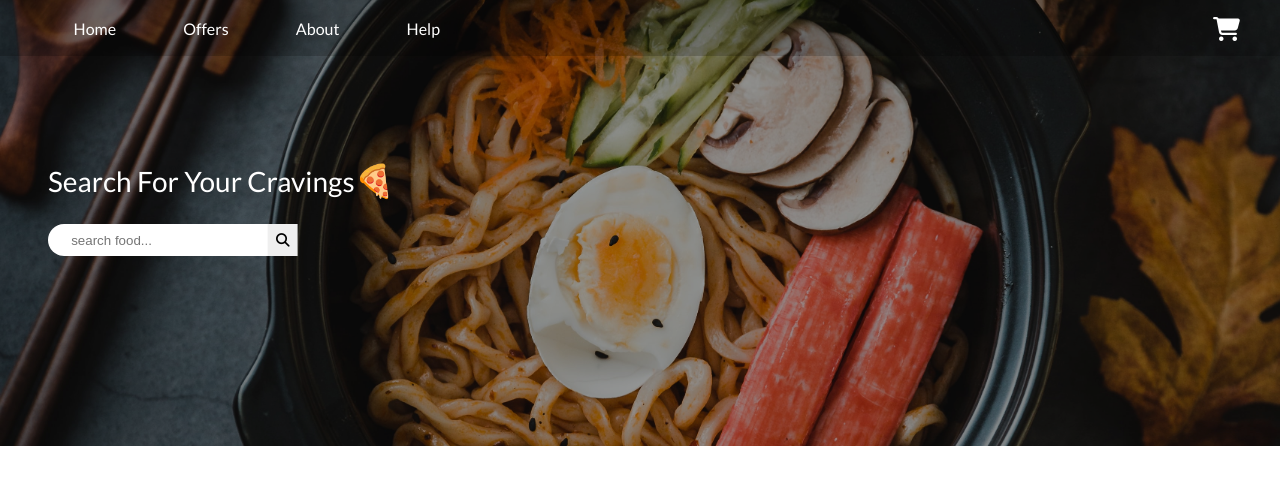
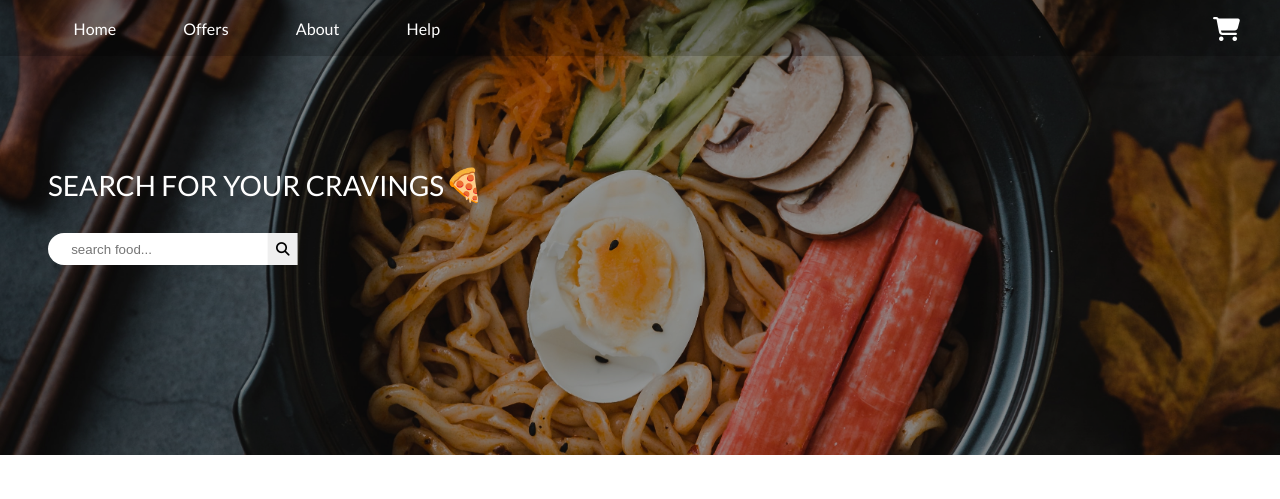
Before and after one commit to preetamvarun/Restaurant-App, a React (Create React App) app: page / in a window 1280 px wide. Shown: the top 499 px of the page. Built offline with nearby package versions, Linux system fonts and the light colour scheme; no server answers.

Commit message:
platform is set to display restaurant menu data on the website

```diff
--- a/src/Components/HeaderComponent/SearchBarComponent/Searchbar.css
+++ b/src/Components/HeaderComponent/SearchBarComponent/Searchbar.css
@@ -10,6 +10,12 @@
 
 .CravingsDiv > p span {
   font-size: 2rem;
+}
+
+.Display-Text {
+  width: 45%;
+  line-height: 3rem;
+  text-transform: uppercase;
 }
 
 .CravingsDiv .inputDiv {
--- a/src/Components/HeaderComponent/SearchBarComponent/Searchbar.js
+++ b/src/Components/HeaderComponent/SearchBarComponent/Searchbar.js
@@ -22,7 +22,7 @@ const Searchbar = () => {
     <div
       className='CravingsDiv'
       style={{ display: `${!showCravingsDiv} ? block : none` }}>
-      {text}
+      <p className='Display-Text'>{text}</p>
       {showSearchBar && (
         <div className='inputDiv'>
           <input
--- a/src/Hooks/useDisplayText.js
+++ b/src/Hooks/useDisplayText.js
@@ -14,7 +14,7 @@ const useDisplayText = (path) => {
   } else if (path === '/help') {
     text = <p>Welcome To Help Section 💁</p>;
   } else if (path.includes('/restaurant/')) {
-    text = '334';
+    text = 'Click on your cuisine to indulge in our delicious dishes';
   } else {
     text = '';
   }
```
